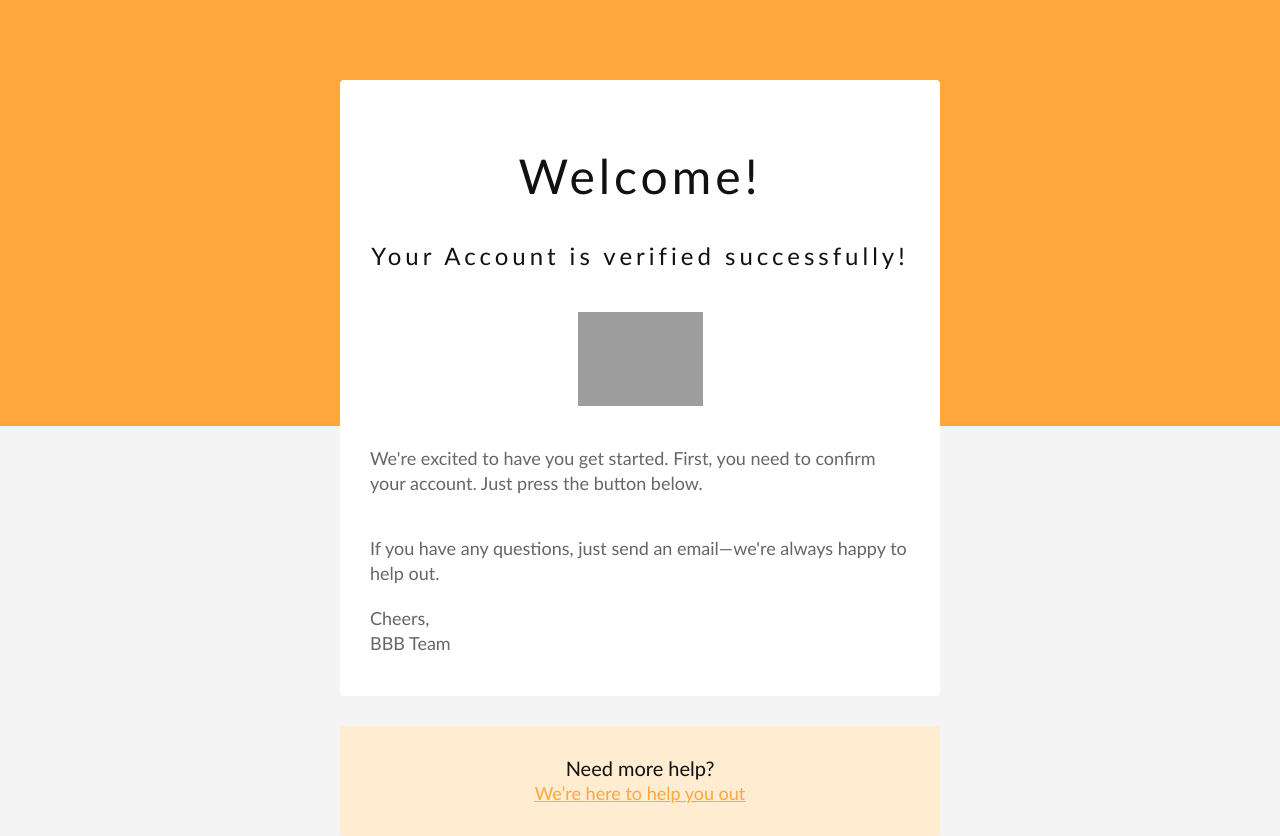
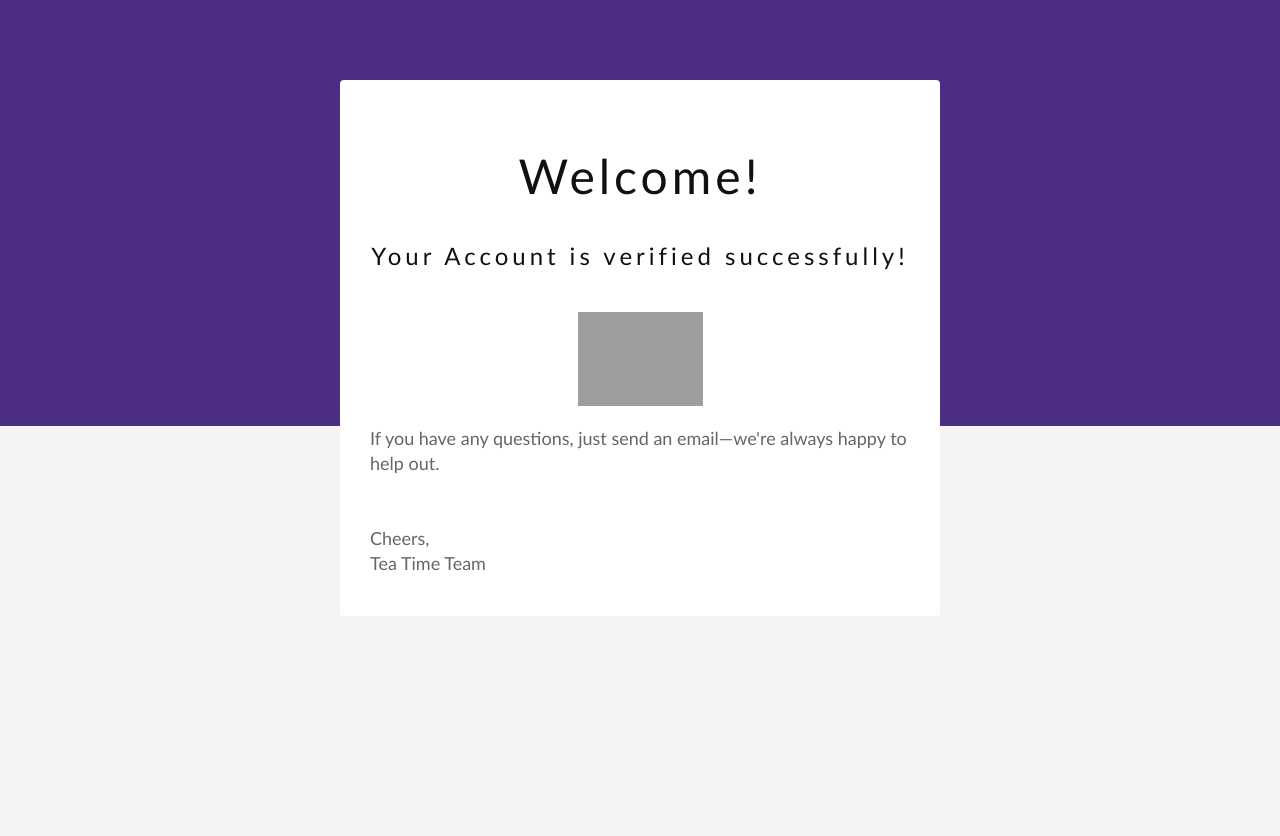
Before and after one commit to Killian-H/Mobile-Application-Project-Server, a website: page html/verifiedPage.html in a window 1280 px wide. After the commit the page ends 800 px from the top, so only its background shows below. Drawn offline with Linux system fonts and the light colour scheme; grey boxes are pictures that could not be loaded.

Commit message:
changed email html s

```diff
--- a/html/verifiedPage.html
+++ b/html/verifiedPage.html
@@ -107,7 +107,7 @@
     <table border="0" cellpadding="0" cellspacing="0" width="100%">
         <!-- LOGO -->
         <tr>
-            <td bgcolor="#FFA73B" align="center">
+            <td bgcolor="#4b2e83" align="center">
                 <table border="0" cellpadding="0" cellspacing="0" width="100%" style="max-width: 600px;">
                     <tr>
                         <td align="center" valign="top" style="padding: 40px 10px 40px 10px;"> </td>
@@ -116,12 +116,12 @@
             </td>
         </tr>
         <tr>
-            <td bgcolor="#FFA73B" align="center" style="padding: 0px 10px 0px 10px;">
+            <td bgcolor="#4b2e83" align="center" style="padding: 0px 10px 0px 10px;">
                 <table border="0" cellpadding="0" cellspacing="0" width="100%" style="max-width: 600px;">
                     <tr>
                         <td bgcolor="#ffffff" align="center" valign="top" style="padding: 40px 20px 20px 20px; border-radius: 4px 4px 0px 0px; color: #111111; font-family: 'Lato', Helvetica, Arial, sans-serif; font-size: 48px; font-weight: 400; letter-spacing: 4px; line-height: 48px;">
                             <h1 style="font-size: 48px; font-weight: 400; margin: 2;">Welcome!</h1>
-                            <h4 style="font-size: 24px; font-weight: 400; margin: 2;">Your Account is verified successfully!</h4> <img src=" https://img.icons8.com/clouds/100/000000/handshake.png" width="125" height="120" style="display: block; border: 0px;" />
+                            <h4 style="font-size: 24px; font-weight: 400; margin: 2;">Your Account is verified successfully!</h4> <img src="https://img.icons8.com/clouds/150/000000/checkmark--v2.png" width="125" height="120" style="display: block; border: 0px;" />
 
                         </td>
                     </tr>
@@ -132,44 +132,28 @@
             <td bgcolor="#f4f4f4" align="center" style="padding: 0px 10px 0px 10px;">
                 <table border="0" cellpadding="0" cellspacing="0" width="100%" style="max-width: 600px;">
                     <tr>
-                        <td bgcolor="#ffffff" align="left" style="padding: 20px 30px 40px 30px; color: #666666; font-family: 'Lato', Helvetica, Arial, sans-serif; font-size: 18px; font-weight: 400; line-height: 25px;">
+                        <!-- <td bgcolor="#ffffff" align="left" style="padding: 20px 30px 40px 30px; color: #666666; font-family: 'Lato', Helvetica, Arial, sans-serif; font-size: 18px; font-weight: 400; line-height: 25px;">
                             <p style="margin: 0;">We're excited to have you get started. First, you need to confirm your account. Just press the button below.</p>
-                        </td>
+                        </td> -->
                     </tr>
                     <tr>
                         <td bgcolor="#ffffff" align="left">
 
                         </td>
                     </tr> <!-- COPY -->
-
                     <tr>
-                        <td bgcolor="#ffffff" align="left" style="padding: 0px 30px 20px 30px; color: #666666; font-family: 'Lato', Helvetica, Arial, sans-serif; font-size: 18px; font-weight: 400; line-height: 25px;">
+                        <td bgcolor="#ffffff" align="left" style="padding: 0px 30px 0px 30px; color: #666666; font-family: 'Lato', Helvetica, Arial, sans-serif; font-size: 18px; font-weight: 400; line-height: 25px;">
                             <p style="margin: 0;">If you have any questions, just send an email—we're always happy to help out.</p>
+                            <br/>
                         </td>
                     </tr>
                     <tr>
                         <td bgcolor="#ffffff" align="left" style="padding: 0px 30px 40px 30px; border-radius: 0px 0px 4px 4px; color: #666666; font-family: 'Lato', Helvetica, Arial, sans-serif; font-size: 18px; font-weight: 400; line-height: 25px;">
-                            <p style="margin: 0;">Cheers,<br>BBB Team</p>
+                            <br/>
+                            <p style="margin: 0;">Cheers,<br>Tea Time Team</p>
                         </td>
                     </tr>
                 </table>
-            </td>
-        </tr>
-        <tr>
-            <td bgcolor="#f4f4f4" align="center" style="padding: 30px 10px 0px 10px;">
-                <table border="0" cellpadding="0" cellspacing="0" width="100%" style="max-width: 600px;">
-                    <tr>
-                        <td bgcolor="#FFECD1" align="center" style="padding: 30px 30px 30px 30px; border-radius: 4px 4px 4px 4px; color: #666666; font-family: 'Lato', Helvetica, Arial, sans-serif; font-size: 18px; font-weight: 400; line-height: 25px;">
-                            <h2 style="font-size: 20px; font-weight: 400; color: #111111; margin: 0;">Need more help?</h2>
-                            <p style="margin: 0;"><a href="#" target="_blank" style="color: #FFA73B;">We&rsquo;re here to help you out</a></p>
-                        </td>
-                    </tr>
-                </table>
-            </td>
-        </tr>
-        <tr>
-            <td bgcolor="#f4f4f4" align="center" style="padding: 0px 10px 0px 10px;">
-
             </td>
         </tr>
     </table>
```
Also changed, not shown: html/mail.html (+6 -32 lines).
